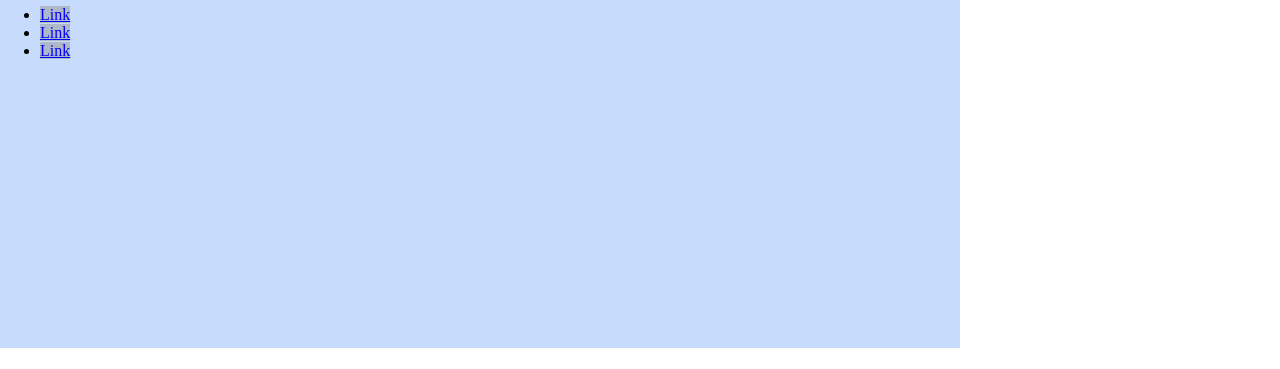
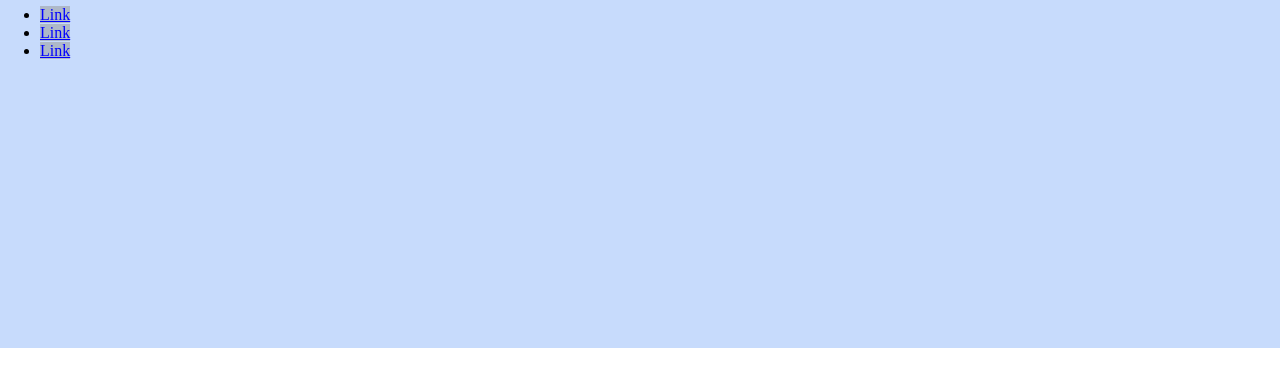
Before and after one commit to akinsmosu/akinsmosu.github.io, a plain HTML site: page index.html in a window 1280 px wide. Shown: the part 52-421 px from the top of the page. Drawn offline with Linux system fonts and the light colour scheme.

Commit message:
Change hero width

```diff
--- a/index.html
+++ b/index.html
@@ -23,7 +23,6 @@
       .full-hero {
         background-color: #c7dbfc;
         height: 50vh;
-        width: 75vw;
       }
 
       /* SOCIAL STYLES */
```
